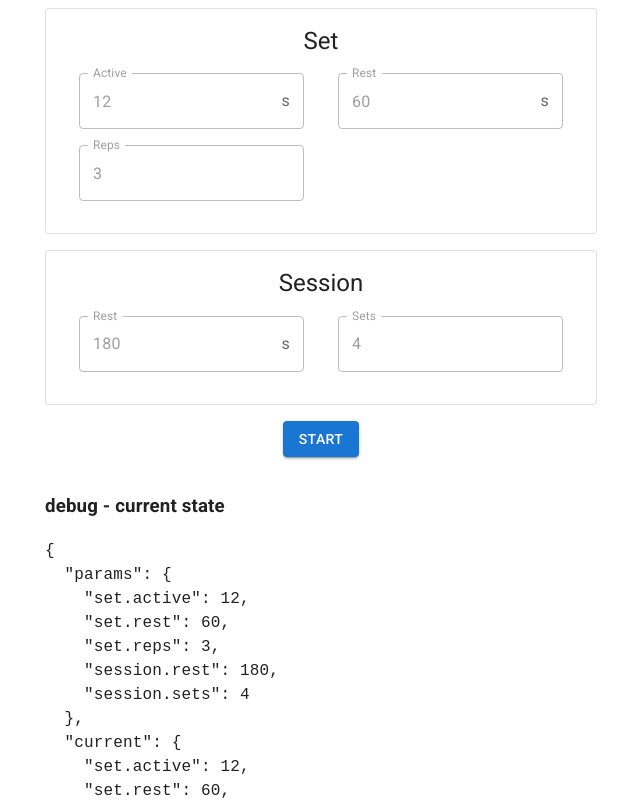
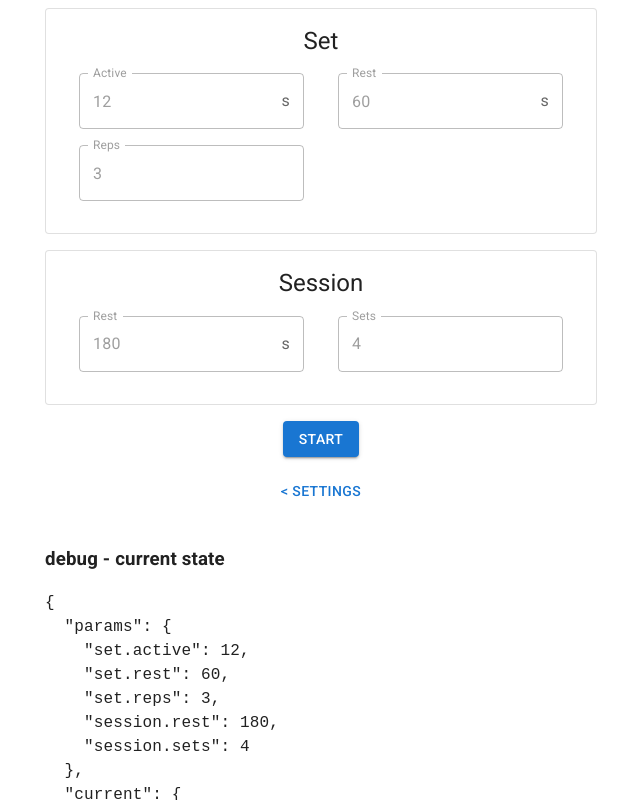
Before and after one commit to alxndrsn/hangl, a React (Create React App) app: page /settings in a window 1280 px wide. Both pictures are taken after a click on the button "SAVE". Shown: the top 800 px of the page, without its empty margins (319-959 px from the left). Built offline with nearby package versions, Linux system fonts and the light colour scheme.

Commit message:
Implement SessionActivePage

```diff
--- a/src/NumberInput.js
+++ b/src/NumberInput.js
@@ -1,9 +1,8 @@
 import { Component } from 'react';
 
-import InputAdornment from '@mui/material/InputAdornment';
 import TextField from '@mui/material/TextField';
 
-const Unit = ({ u }) => <InputAdornment position="end">{u}</InputAdornment>;
+import Unit from './Unit';
 
 const validationError = msg => new Error('Validation failed:' + msg);
 
@@ -37,12 +36,13 @@ export default class NumberInput extends Component {
   };
 
   render() {
-    const { disabled, label, unit } = this.props;
+    const { label, unit } = this.props;
     const { value } = this.state;
+
+    console.log('NumberInput.render()', value);
 
     return (
       <TextField
-        disabled={disabled}
         label={label}
         sx={{ m:1, width:'25ch' }}
         InputProps={{
--- a/src/SessionActivePage.js
+++ b/src/SessionActivePage.js
@@ -1,41 +1,155 @@
 import { Component } from 'react';
+import { Link } from 'react-router-dom';
+
+import Button from '@mui/material/Button';
+import TextField from '@mui/material/TextField';
 
 import { GridContainer, GridFullRow, GridHalfRow } from './HanglGrid';
 import ActionButton from './ActionButton';
 import Fieldset from './Fieldset';
-import NumberInput from './NumberInput';
-import SecondsInput from './SecondsInput';
 import StateDebugPane from './StateDebugPane';
+import Unit from './Unit';
 import datastore from './datastore';
 import withRouter from './withRouter';
+
+/* eslint-disable no-lone-blocks */
+
+const now = () => typeof performance?.now === 'function' ? performance.now() : Date.now();
+
+// Match style of NumberInput, but completely uncontrolled
+// TODO handle active prop
+const Number = ({ label, unit, value }) => (
+  <TextField
+    disabled
+    label={label}
+    sx={{ m:1, width:'25ch' }}
+    InputProps={{
+      endAdornment: unit ? <Unit u={unit}/> : undefined,
+    }}
+    value={value}
+  />
+);
+const Seconds = props => <Number unit="s" {...props}/>
 
 class SessionActivePage extends Component {
   constructor(props) {
     super(props);
 
     const params = datastore.loadParams();
-
-    this.state = { params, current:{ ...params } };
+    this.state = { params, current:this.freshCurrent(params) };
   }
 
   componentDidMount() {
     if(!this.state.params) this.props.navigate('/settings'); // params failed to load
   }
 
+  componentWillUnmount() {
+    clearInterval(this.state.ticker);
+  }
+
+  freshCurrent = (params) => {
+    if(!params) params = this.state.params;
+
+    return {
+      'set.active':   params['set.active']   * 1000,
+      'set.rest':     params['set.rest']     * 1000,
+      'set.reps':     params['set.reps'],
+      'session.rest': params['session.rest'] * 1000,
+      'session.sets': params['session.sets'],
+    };
+  };
+
   start = () => {
     this.setState(prevState => {
-      const current = { ...prevState.params };
-      this.setState({ current, ticktock:true, inProgress:true });
+      const current = this.freshCurrent();
+      // TODO add countdown into the whole session as sessionState:'start-countdown' or something
+      this.setState({ current, inProgress:true, msPassed:0, sessionState:'set-active' }, this.resume);
     });
   };
-  pause  = () => this.setState({ ticktock:false });
-  resume = () => this.setState({ ticktock:true });
+  pause = () => {
+    clearInterval(this.state.ticker);
+    this.setState(prevState => {
+      const { msPassed, resumedAt } = prevState;
+      return { ticktock:false, msPassed:msPassed + (now()-resumedAt), ticker:null };
+    });
+  };
+  resume = () => {
+    // TODO deal with partial seconds from pausing
+    const resumedAt = now();
+    const ticker = setInterval(this.tick, 1000);
+    this.setState(prevState => {
+      if(prevState.ticker) clearInterval(prevState.ticker); // react dev mode?
+      return { ticktock:true, resumedAt, ticker };
+    });
+  };
+  tick = () => {
+    console.log(now(), 'tick()');
+    this.setState(prevState => {
+      const rightNow = now();
+      const sinceLastTick = rightNow - prevState.resumedAt;
+      const resumedAt = rightNow;
+
+      const current = { ...prevState.current };
+      let { sessionState } = prevState;
+
+      switch(sessionState) {
+        case 'set-active': {
+          current['set.active'] -= sinceLastTick;
+          if(current['set.active'] <= 0) {
+            current['set.active'] = 0;
+            current['set.rest'] = prevState.params['set.rest'] * 1000;
+            sessionState = 'set-rest';
+          }
+        } break;
+        case 'set-rest': {
+          current['set.rest'] -= sinceLastTick;
+          if(current['set.rest'] <=0) {
+            current['set.rest'] = 0;
+            if(--current['set.reps']) {
+              current['set.active'] = prevState.params['set.active'] * 1000;
+              sessionState = 'set-active';
+            } else {
+              current['session.rest'] = prevState.params['session.rest'] * 1000;
+              sessionState = 'session-rest';
+            }
+          }
+        } break;
+        case 'session-rest': {
+          current['session.rest'] -= sinceLastTick;
+          if(current['session.rest'] <= 0) {
+            current['session.rest'] = prevState.params['session.rest'] * 1000;
+            if(--current['session.sets']) {
+              current['set.reps']   = prevState.params['set.reps'];
+              current['set.active'] = prevState.params['set.active'] * 1000;
+              sessionState = 'set-active';
+            } else {
+              clearInterval(this.state.ticker);
+              return { current, sessionState:'completed', completed:true };
+            }
+          }
+        } break;
+        default: throw new Error(`TODO: no handling for sessionState: '${sessionState}'`);
+      }
+
+      // TODO update current
+
+      return { current, resumedAt, sessionState, msPassed:prevState.msPassed + sinceLastTick };
+    });
+  };
+
+  button = () => {
+    const { completed, inProgress, ticktock } = this.state;
+
+    if(completed)       return ['Reset',  this.reset];
+    else if(ticktock)   return ['Pause',  this.pause];
+    else if(inProgress) return ['Resume', this.resume];
+    else                return ['Start',  this.start];
+  };
 
   render() {
-    const { current, inProgress, ticktock } = this.state;
+    const { current, sessionState, ticktock } = this.state;
 
-    const btnAction = ticktock ? this.pause : inProgress ? this.resume : this.start;
-    const btnLabel  = ticktock ? 'Pause'    : inProgress ? 'Resume'    : 'Start';
+    const [ btnLabel, btnAction ] = this.button();
     const button = <ActionButton onClick={btnAction} label={btnLabel}/>
 
     return (
@@ -43,28 +157,32 @@ class SessionActivePage extends Component {
         <GridFullRow>
           <Fieldset label="Set">
             <GridHalfRow>
-              <SecondsInput label="Active" disabled value={current['set.active']}/>
+              <Seconds label="Active" value={toS(current['set.active'])} active={sessionState==='set-active'}/>
             </GridHalfRow>
             <GridHalfRow>
-              <SecondsInput label="Rest"   disabled value={current['set.rest']}/>
+              <Seconds label="Rest"   value={toS(current['set.rest'])} active={sessionState==='set-rest'}/>
             </GridHalfRow>
             <GridHalfRow>
-              <NumberInput  label="Reps"   disabled value={current['set.reps']}/>
+              <Number  label="Reps"   value={current['set.reps']}/>
             </GridHalfRow>
           </Fieldset>
         </GridFullRow>
         <GridFullRow>
           <Fieldset label="Session">
             <GridHalfRow>
-              <SecondsInput label="Rest" disabled value={current['session.rest']}/>
+              <Seconds label="Rest" value={toS(current['session.rest'])} active={sessionState==='session-rest'}/>
             </GridHalfRow>
             <GridHalfRow>
-              <NumberInput  label="Sets" disabled value={current['session.sets']}/>
+              <Number  label="Sets" value={current['session.sets']}/>
             </GridHalfRow>
           </Fieldset>
         </GridFullRow>
         <GridFullRow>
           {button}
+        </GridFullRow>
+
+        <GridFullRow>
+          <Button variant="text" component={Link} disabled={ticktock} to="/settings">&lt; Settings</Button>
         </GridFullRow>
 
         <StateDebugPane state={this.state}/>
@@ -73,3 +191,7 @@ class SessionActivePage extends Component {
   }
 }
 export default withRouter(SessionActivePage);
+
+function toS(remaining) {
+  return Math.ceil(remaining / 1000);
+}
--- /dev/null
+++ b/src/Unit.js
@@ -0,0 +1,5 @@
+import InputAdornment from '@mui/material/InputAdornment';
+
+const Unit = ({ u }) => <InputAdornment position="end">{u}</InputAdornment>;
+
+export default Unit;
```
